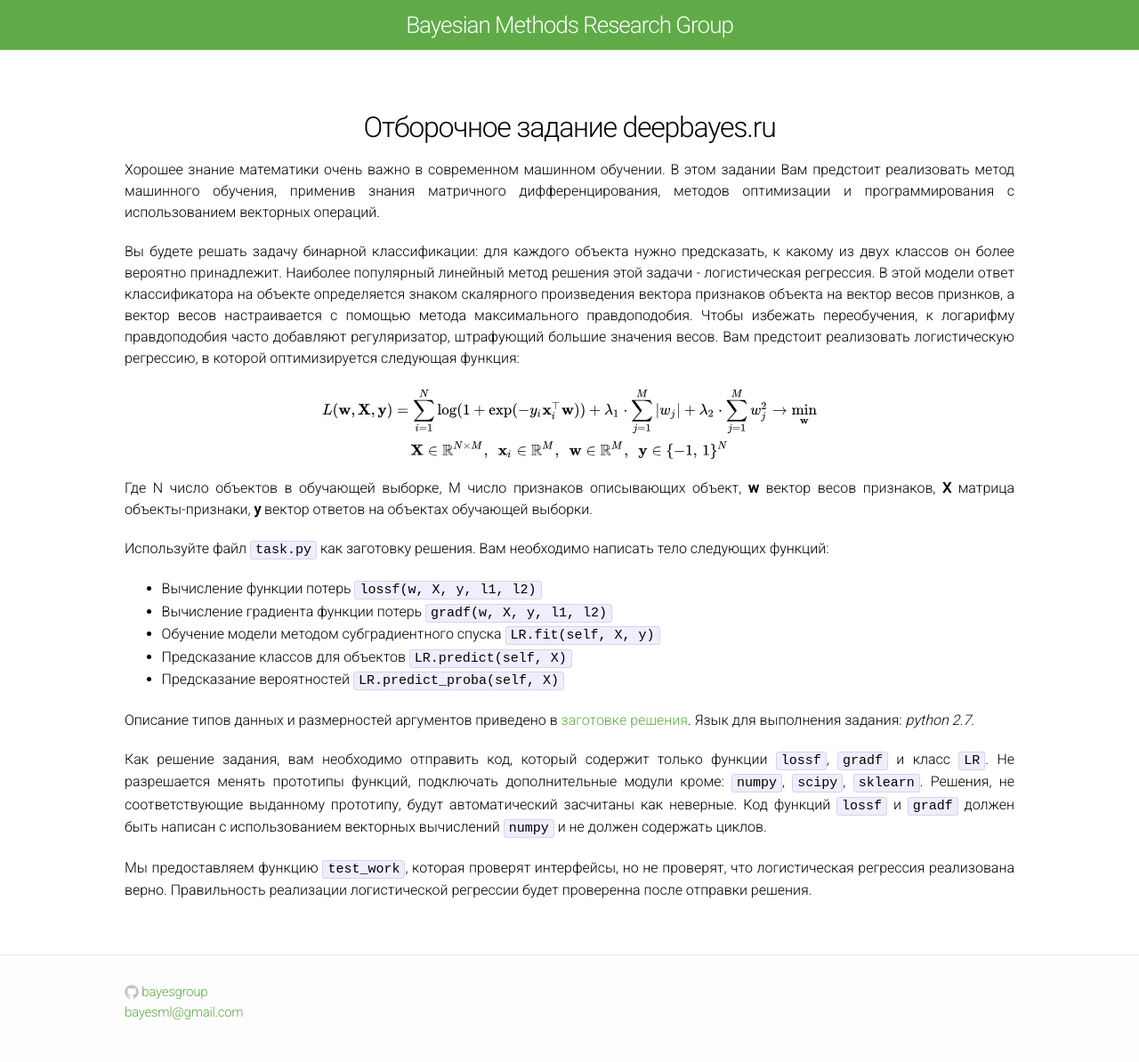
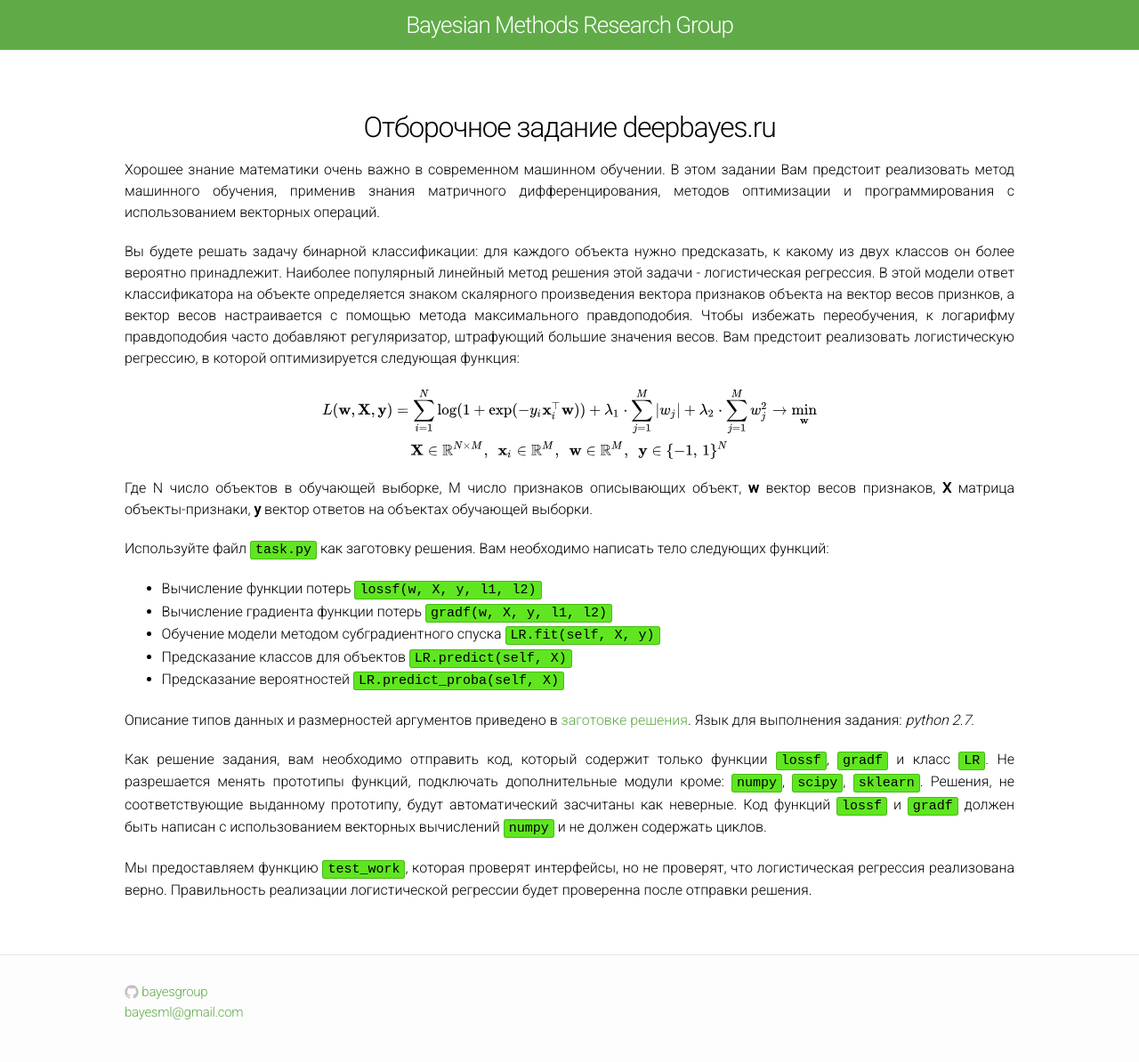
Before and after one commit to bayesgroup/bayesgroup.github.io, a Jekyll site: the page built from deepbayes-school/2017/task/description.md, in a window 1280 px wide. Shown: the whole page at 89% size. Built offline with Jekyll 4.4.1, drawn with Linux system fonts in a browser that asks for light colours; our own code applies the rules of GitHub Pages for plain Markdown files.

Commit message:
code color

```diff
--- a/css/main.css
+++ b/css/main.css
@@ -309,8 +309,8 @@ a:visited { color: #60ab48; }
 
 .post pre,
 .post code {
-  border: 1px solid #d5d5e9;
-  background-color: #eef;
+  border: 1px solid #4aba16;
+  background-color: #5fe620;
   padding: 8px 12px;
   -webkit-border-radius: 3px;
   -moz-border-radius: 3px;
```
